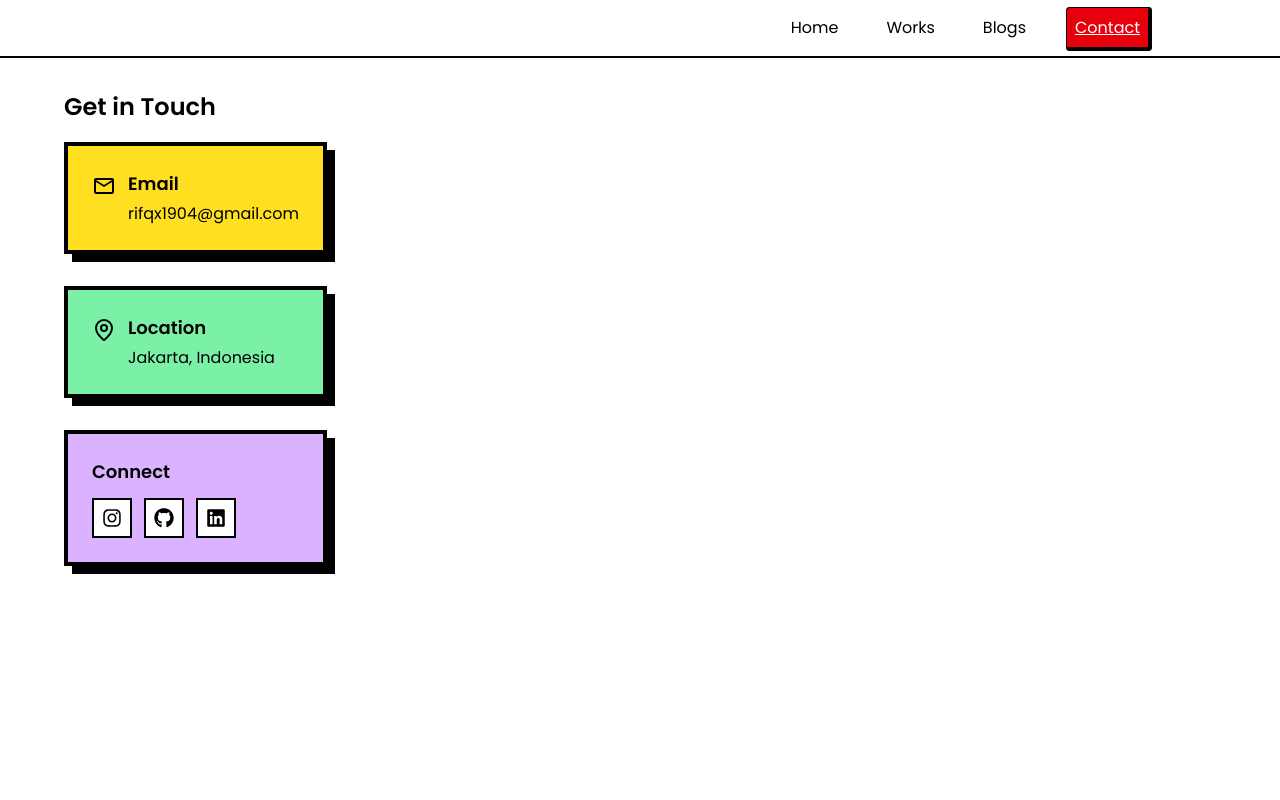
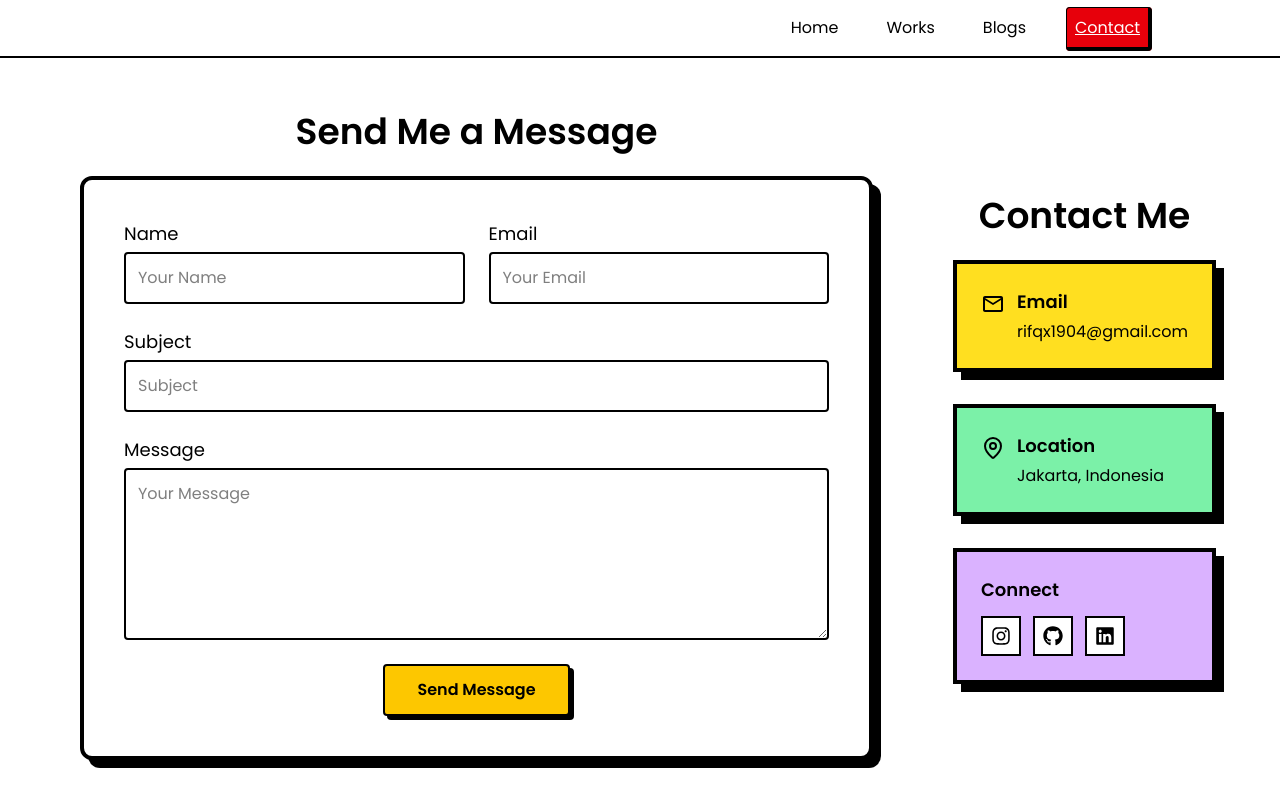
Before and after one commit to sirWerq/portofolio, a Next.js app: page /contact in a window 1280 px wide. Shown: the top 800 px of the page. Built offline with nearby package versions, Linux system fonts and the light colour scheme.

Commit message:
feat: add nodemailer integration for contact form email functionality

```diff
--- a/package.json
+++ b/package.json
@@ -12,6 +12,7 @@
     "framer-motion": "^12.6.5",
     "motion": "^12.7.3",
     "next": "15.2.4",
+    "nodemailer": "^6.10.1",
     "react": "^19.0.0",
     "react-dom": "^19.0.0",
     "react-icons": "^5.5.0"
@@ -20,6 +21,7 @@
     "@eslint/eslintrc": "^3",
     "@tailwindcss/postcss": "^4",
     "@types/node": "^20",
+    "@types/nodemailer": "^6.4.17",
     "@types/react": "^19",
     "@types/react-dom": "^19",
     "eslint": "^9",
--- /dev/null
+++ b/src/app/api/send-email/route.ts
@@ -0,0 +1,50 @@
+import { NextRequest, NextResponse } from "next/server";
+import nodemailer from "nodemailer";
+
+export async function POST(req: NextRequest) {
+    if (req.method === "POST") {
+        const { name, email, subject, message } = await req.json();
+
+        if (!email || !message || !subject || !name) {
+            return NextResponse.json(
+                { error: "Missing required fields" },
+                { status: 400 }
+            );
+        }
+
+        try {
+            const transporter = nodemailer.createTransport({
+                service: "gmail",
+                auth: {
+                    user: process.env.GMAIL_USER,
+                    pass: process.env.GMAIL_PASS,
+                },
+            });
+
+            const mailOptions = {
+                from: email,
+                to: process.env.GMAIL_USER,
+                subject: `${subject}`,
+                text: `Name: ${name}\nEmail: ${email}\nMessage: ${message}`,
+            };
+
+            await transporter.sendMail(mailOptions);
+
+            return NextResponse.json(
+                { message: "Email sent successfully" },
+                { status: 200 }
+            );
+        } catch (error) {
+            console.error(error);
+            return NextResponse.json(
+                { error: "Failed to send email" },
+                { status: 500 }
+            );
+        }
+    } else {
+        return NextResponse.json(
+            { error: "Method not allowed" },
+            { status: 405 }
+        );
+    }
+}
--- a/src/app/contact/ContactClient.tsx
+++ b/src/app/contact/ContactClient.tsx
@@ -5,18 +5,17 @@ import { MdOutlineEmail } from "react-icons/md";
 import { fadeUp } from "@/utils";
 import { motion } from "motion/react";
 import { SocmedPattern } from "@/patterns";
-// import { ContactForm } from "@/components/organisms";
+import { ContactForm } from "@/components/organisms";
 
 export default function ContactClient() {
     return (
-        <div className="px-2 md:px-16 pt-20 space-y-2 lg:space-y-6 min-h-svh">
-            <div className="space-y-1 lg:space-y-2">
-                <h1 className="font-semibold text-2xl flex items-center h-[54px]">
-                    Get in Touch
-                </h1>
-                <div className="flex flex-col lg:flex-row gap-8 lg:gap-16 w-full">
-                    {/* <ContactForm /> */}
+        <div className="px-2 md:px-16 pt-20 space-y-2 lg:space-y-6 min-h-svh flex items-center">
+            <div className="flex flex-col lg:flex-row gap-8 lg:gap-16 items-center justify-center w-full space-y-1 lg:space-y-2">
+                <ContactForm />
                 <div className="space-y-8">
+                    <div className="text-3xl md:text-4xl font-bold mb-6 text-center">
+                        Contact Me
+                    </div>
                     <motion.div
                         variants={fadeUp}
                         whileHover={{ y: -5 }}
@@ -74,6 +73,5 @@ export default function ContactClient() {
                 </div>
             </div>
         </div>
-        </div>
     );
 }
--- a/src/app/page.tsx
+++ b/src/app/page.tsx
@@ -107,7 +107,7 @@ export default function Home() {
                     <Arrow href={"/works"} />
                 </div>
             </div>
-            <div className="space-y-1 lg:space-y-2">
+            <div className="space-y-1 lg:space-y-2 min-h-[480px]">
                 <h2 className="font-semibold text-lg md:text-xl lg:text-2xl">
                     Projects
                 </h2>
--- a/src/app/works/page.tsx
+++ b/src/app/works/page.tsx
@@ -140,7 +140,7 @@ export default function Works() {
                     )}
                 </div>
             </div>
-            <div className="space-y-1 lg:space-y-2">
+            <div className="space-y-1 lg:space-y-2 min-h-[480px]">
                 <h2 className="font-semibold text-2xl">Projects</h2>
                 <div className="flex flex-col lg:flex-row gap-2 lg:gap-4 items-center">
                     {projects.length > 0 ? (
--- a/src/components/organisms/Form.tsx
+++ b/src/components/organisms/Form.tsx
@@ -67,53 +67,59 @@ export default function ContactForm() {
     };
 
     return (
-        <motion.div variants={slideInLeft} className="lg:w-2/3">
-            <div className="text-4xl font-black mb-8">Send Me a Message</div>
-
+        <motion.div variants={slideInLeft} className="max-w-4xl w-full px-4">
+            <div className="text-3xl md:text-4xl font-bold mb-6 text-center">
+                Send Me a Message
+            </div>
             <motion.div
                 variants={fadeUp}
-                className="bg-white border-4 border-black p-8 shadow-[8px_8px_0px_0px_rgba(0,0,0)]"
+                className="bg-white border-4 border-black p-8 md:p-10 rounded-xl shadow-[8px_8px_0px_0px_rgba(0,0,0)] space-y-6"
             >
-                {status.success ? (
+                {status.success && (
                     <motion.div
                         variants={fadeUp}
-                        className="p-4 bg-green-100 border-2 border-green-500 mb-6"
+                        className="p-4 bg-green-100 border-2 border-green-500 rounded"
                     >
-                        <p className="text-green-800 font-bold">
+                        <p className="text-green-800 font-semibold text-center">
                             Message sent successfully! I&apos;ll get back to you
                             soon.
                         </p>
                     </motion.div>
-                ) : null}
+                )}
 
-                {status.error ? (
+                {status.error && (
                     <motion.div
                         variants={fadeUp}
-                        className="p-4 bg-red-100 border-2 border-red-500 mb-6"
+                        className="p-4 bg-red-100 border-2 border-red-500 rounded"
                     >
-                        <p className="text-red-800 font-bold">{status.error}</p>
+                        <p className="text-red-800 font-semibold text-center">
+                            {status.error}
+                        </p>
                     </motion.div>
-                ) : null}
+                )}
 
-                <form className="space-y-6" onSubmit={handleSubmit}>
+                <form onSubmit={handleSubmit} className="space-y-6">
                     <div className="grid grid-cols-1 md:grid-cols-2 gap-6">
-                        <motion.div variants={fadeUp} className="space-y-2">
-                            <label htmlFor="name" className="text-lg font-bold">
+                        <motion.div variants={fadeUp} className="flex flex-col">
+                            <label
+                                htmlFor="name"
+                                className="text-lg font-medium mb-1"
+                            >
                                 Name
                             </label>
                             <input
                                 id="name"
                                 placeholder="Your Name"
-                                className="border-4 border-black p-3 h-auto focus:ring-2 focus:ring-yellow-400 focus:border-black"
+                                className="border-2 border-black p-3 rounded focus:ring-2 focus:ring-yellow-400"
                                 value={formData.name}
                                 onChange={handleChange}
                                 required
                             />
                         </motion.div>
-                        <motion.div variants={fadeUp} className="space-y-2">
+                        <motion.div variants={fadeUp} className="flex flex-col">
                             <label
                                 htmlFor="email"
-                                className="text-lg font-bold"
+                                className="text-lg font-medium mb-1"
                             >
                                 Email
                             </label>
@@ -121,7 +127,7 @@ export default function ContactForm() {
                                 id="email"
                                 type="email"
                                 placeholder="Your Email"
-                                className="border-4 border-black p-3 h-auto focus:ring-2 focus:ring-yellow-400 focus:border-black"
+                                className="border-2 border-black p-3 rounded focus:ring-2 focus:ring-yellow-400"
                                 value={formData.email}
                                 onChange={handleChange}
                                 required
@@ -129,29 +135,35 @@ export default function ContactForm() {
                         </motion.div>
                     </div>
 
-                    <motion.div variants={fadeUp} className="space-y-2">
-                        <label htmlFor="subject" className="text-lg font-bold">
+                    <motion.div variants={fadeUp} className="flex flex-col">
+                        <label
+                            htmlFor="subject"
+                            className="text-lg font-medium mb-1"
+                        >
                             Subject
                         </label>
                         <input
                             id="subject"
                             placeholder="Subject"
-                            className="border-4 border-black p-3 h-auto focus:ring-2 focus:ring-yellow-400 focus:border-black"
+                            className="border-2 border-black p-3 rounded focus:ring-2 focus:ring-yellow-400"
                             value={formData.subject}
                             onChange={handleChange}
                             required
                         />
                     </motion.div>
 
-                    <motion.div variants={fadeUp} className="space-y-2">
-                        <label htmlFor="message" className="text-lg font-bold">
+                    <motion.div variants={fadeUp} className="flex flex-col">
+                        <label
+                            htmlFor="message"
+                            className="text-lg font-medium mb-1"
+                        >
                             Message
                         </label>
                         <textarea
                             id="message"
                             placeholder="Your Message"
                             rows={6}
-                            className="border-4 border-black p-3 focus:ring-2 focus:ring-yellow-400 focus:border-black"
+                            className="border-2 border-black p-3 rounded focus:ring-2 focus:ring-yellow-400"
                             value={formData.message}
                             onChange={handleChange}
                             required
@@ -160,12 +172,13 @@ export default function ContactForm() {
 
                     <motion.div
                         variants={fadeUp}
-                        whileHover={{ scale: 1.03 }}
-                        whileTap={{ scale: 0.97 }}
+                        whileHover={{ scale: 1.02 }}
+                        whileTap={{ scale: 0.98 }}
+                        className="text-center"
                     >
                         <button
                             type="submit"
-                            className="bg-black cursor-pointer text-white border-4 border-black hover:bg-white hover:text-black text-lg px-8 py-4 h-auto rounded-none shadow-[6px_6px_0px_0px_rgba(0,0,0)] hover:shadow-[2px_2px_0px_0px_rgba(0,0,0)] transition-all w-full md:w-auto"
+                            className="bg-yellow-400 text-black font-bold px-8 py-3 border-2 border-black rounded shadow-[4px_4px_0px_0px_rgba(0,0,0)] transition-all duration-150 hover:bg-yellow-300 focus:outline-none disabled:opacity-50"
                             disabled={status.loading}
                         >
                             {status.loading ? "Sending..." : "Send Message"}
```
Also changed, not shown: 1 other file (tests, documents, lock files or other folders). Lines whose indentation alone changed are shown as unchanged.
